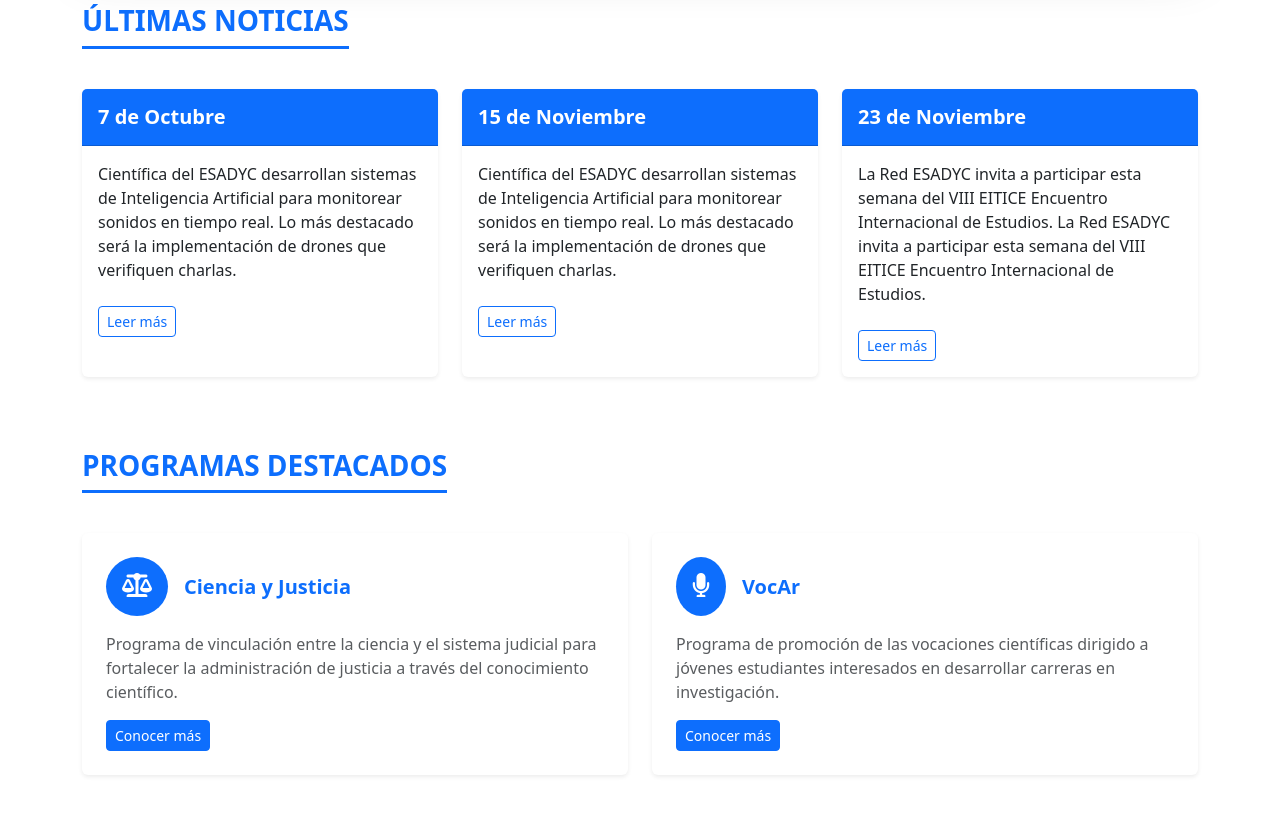
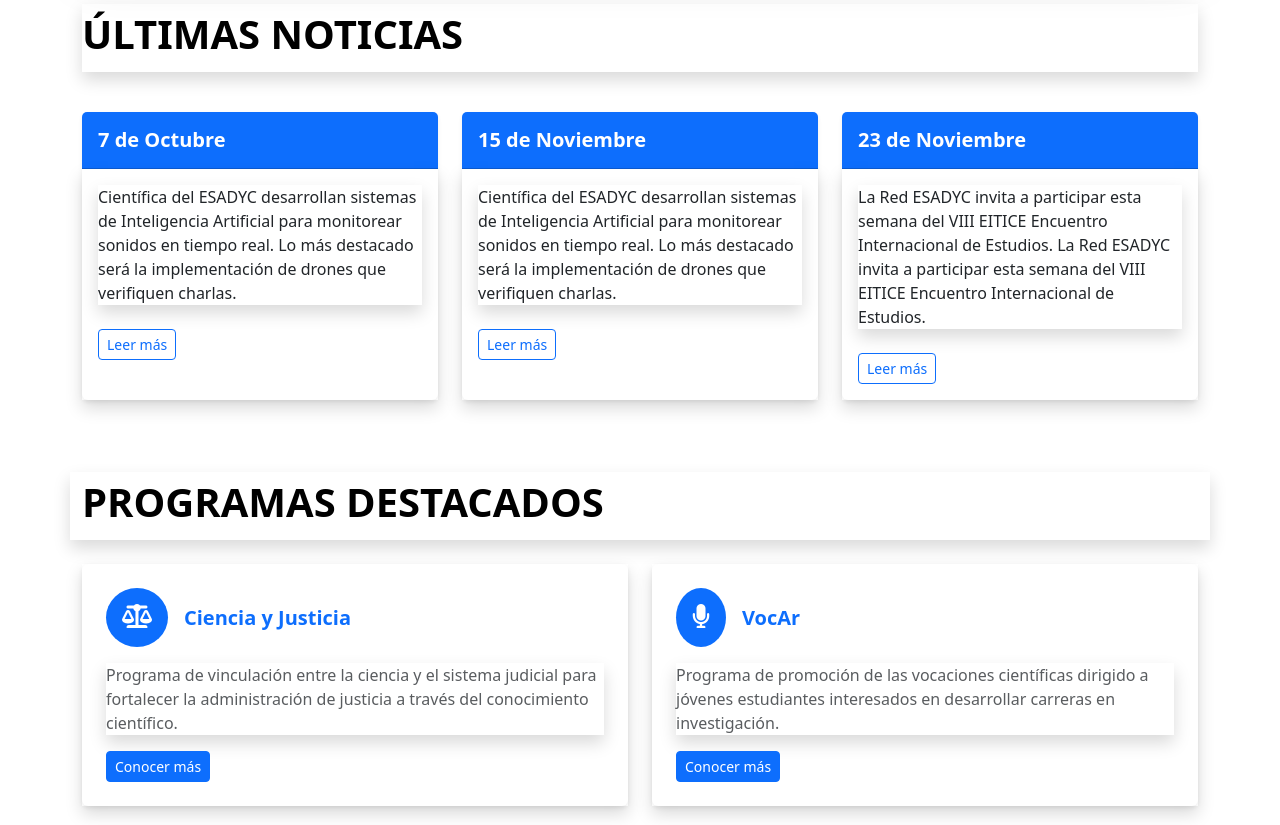
Before and after one commit to herusblack/esadyc_web, a plain HTML site: page index.html in a window 1280 px wide. Shown: the part 1015-1840 px from the top of the page. Drawn offline with nearby package versions, Linux system fonts and the light colour scheme.

Commit message:
modificaciones en index

```diff
--- a/index.html
+++ b/index.html
@@ -172,7 +172,8 @@
         <!-- Noticias Destacadas -->
         <section class="row mb-5">
             <div class="col-12 mb-4">
-                <h3 class="fw-bold text-primary mb-3 pb-2 border-bottom border-3 border-primary d-inline-block">ÚLTIMAS NOTICIAS</h3>
+                 <a class="nav-link fw-bold mb-3 pb-2 text-body-emphasis shadow fs-1 lh-base" href="frontend/noticias.html">ÚLTIMAS NOTICIAS</a>
+
             </div>
 
             <div class="col-md-4 mb-4">
@@ -180,8 +181,8 @@
                     <div class="card-header bg-primary text-white py-3">
                         <h5 class="card-title mb-0 fw-bold">7 de Octubre</h5>
                     </div>
-                    <div class="card-body">
-                        <p class="card-text">
+                    <div class="card-body shadow">
+                        <p class="card-text shadow">
                             Científica del ESADYC desarrollan sistemas de Inteligencia
                             Artificial para monitorear sonidos en tiempo real. Lo más
                             destacado será la implementación de drones que verifiquen
@@ -197,8 +198,8 @@
                     <div class="card-header bg-primary text-white py-3">
                         <h5 class="card-title mb-0 fw-bold">15 de Noviembre</h5>
                     </div>
-                    <div class="card-body">
-                        <p class="card-text">
+                    <div class="card-body shadow">
+                        <p class="card-text shadow">
                             Científica del ESADYC desarrollan sistemas de Inteligencia
                             Artificial para monitorear sonidos en tiempo real. Lo más
                             destacado será la implementación de drones que verifiquen
@@ -214,8 +215,8 @@
                     <div class="card-header bg-primary text-white py-3">
                         <h5 class="card-title mb-0 fw-bold">23 de Noviembre</h5>
                     </div>
-                    <div class="card-body">
-                        <p class="card-text">
+                    <div class="card-body shadow">
+                        <p class="card-text shadow">
                             La Red ESADYC invita a participar esta semana del VIII EITICE
                             Encuentro Internacional de Estudios. La Red ESADYC invita a
                             participar esta semana del VIII EITICE Encuentro Internacional
@@ -229,20 +230,21 @@
 
         <!-- Programas Destacados -->
         <section class="row">
-            <div class="col-12 mb-4">
-                <h3 class="fw-bold text-primary mb-3 pb-2 border-bottom border-3 border-primary d-inline-block">PROGRAMAS DESTACADOS</h3>
+            <div class="col-12 mb-4 fw-bold mb-3 pb-2 text-body-emphasis  fs-1 lh-base shadow">
+                <a class="nav-link" href="frontend/programas.html">PROGRAMAS DESTACADOS</a>
+
             </div>
 
             <div class="col-md-6 mb-4">
                 <div class="card border-0 shadow-sm h-100">
-                    <div class="card-body p-4">
+                    <div class="card-body p-4 shadow">
                         <div class="d-flex align-items-center mb-3">
                             <div class="bg-primary rounded-circle p-3 me-3">
                                 <i class="fas fa-balance-scale text-white fs-4"></i>
                             </div>
                             <h5 class="card-title text-primary fw-bold mb-0">Ciencia y Justicia</h5>
                         </div>
-                        <p class="card-text text-muted">
+                        <p class="card-text text-muted shadow">
                             Programa de vinculación entre la ciencia y el sistema judicial para fortalecer
                             la administración de justicia a través del conocimiento científico.
                         </p>
@@ -253,14 +255,14 @@
 
             <div class="col-md-6 mb-4">
                 <div class="card border-0 shadow-sm h-100">
-                    <div class="card-body p-4">
+                    <div class="card-body p-4 shadow">
                         <div class="d-flex align-items-center mb-3">
                             <div class="bg-primary rounded-circle p-3 me-3">
                                 <i class="fas fa-microphone text-white fs-4"></i>
                             </div>
                             <h5 class="card-title text-primary fw-bold mb-0">VocAr</h5>
                         </div>
-                        <p class="card-text text-muted">
+                        <p class="card-text text-muted shadow">
                             Programa de promoción de las vocaciones científicas dirigido a jóvenes
                             estudiantes interesados en desarrollar carreras en investigación.
                         </p>
```
